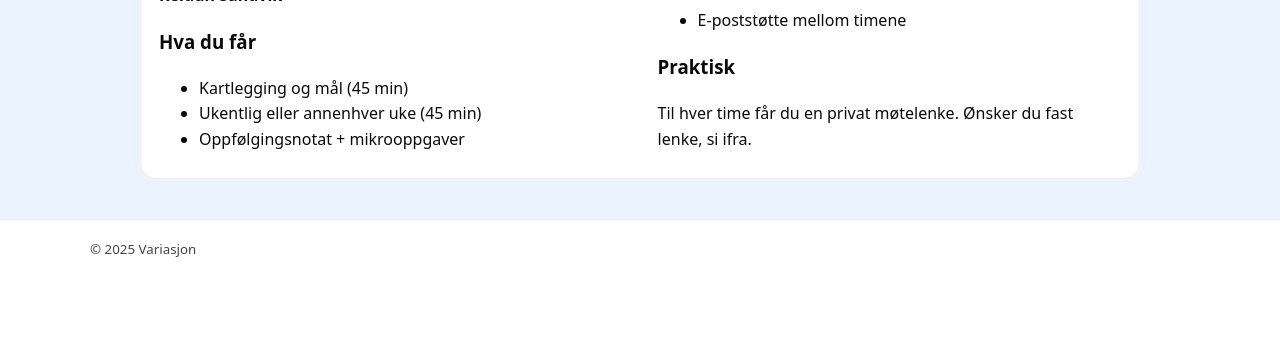
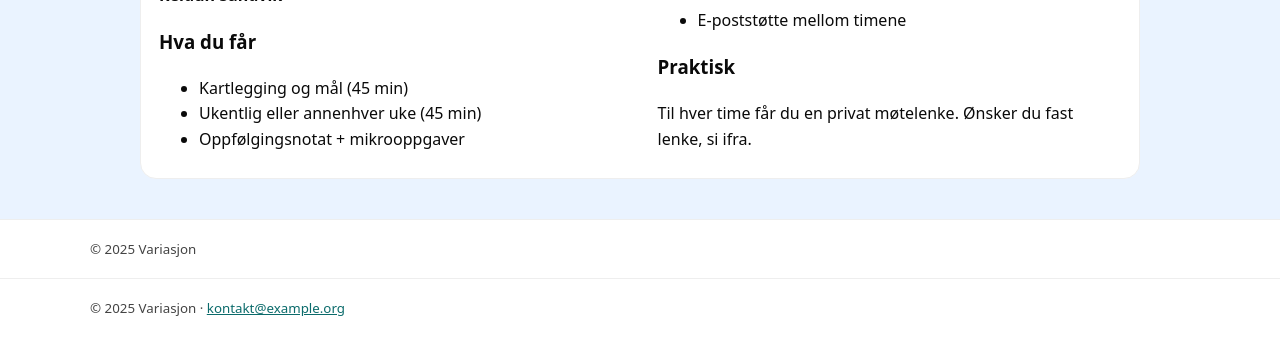
Before and after one commit to kasantix-design/Variasjon, a plain HTML site: page coaching.html in a window 1280 px wide. Shown: the part 401-756 px from the top of the page. Drawn offline with Linux system fonts and the light colour scheme.

Commit message:
Update coaching.html

```diff
--- a/coaching.html
+++ b/coaching.html
@@ -64,3 +64,11 @@
   <footer class="site-footer"><div class="container foot"><small>© 2025 Variasjon</small></div></footer>
 </body>
 </html>
+<!-- valgfri lenke, for eksempel nederst i footeren -->
+<footer class="site-footer">
+  <div class="container foot">
+    <small>© 2025 Variasjon · <a href="mailto:kontakt@example.org">kontakt@example.org</a></small>
+    <!-- Skjult admin-lenke -->
+    <a href="admin.html" style="opacity:0; position:absolute;">Admin</a>
+  </div>
+</footer>
```
